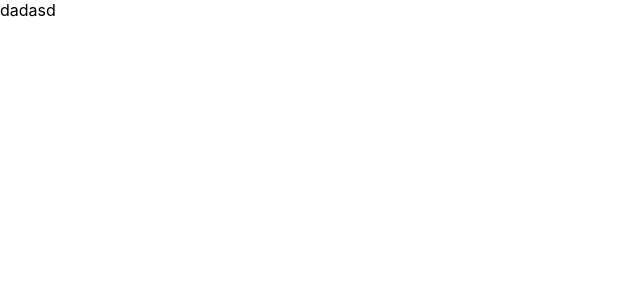
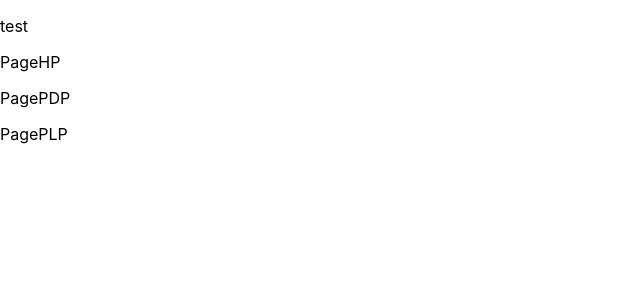
Before and after one commit to feyziyev007/FinalProject, a React (Create React App) app: page / in a window 1280 px wide. Shown: the top 300 px of the page, without its empty margins (0-640 px from the left). Built offline with nearby package versions, Linux system fonts and the light colour scheme.

Commit message:
Components is done

```diff
--- a/package.json
+++ b/package.json
@@ -6,6 +6,7 @@
     "@testing-library/jest-dom": "^4.2.4",
     "@testing-library/react": "^9.3.3",
     "@testing-library/user-event": "^7.1.2",
+    "node-sass": "^4.13.0",
     "react": "^16.12.0",
     "react-dom": "^16.12.0",
     "react-scripts": "3.3.0"
--- a/src/App.js
+++ b/src/App.js
@@ -1,9 +1,19 @@
 import React from 'react';
 import './App.css';
-// import { render } from '@testing-library/react';
+import PageCart from './Components/PageCart';
+import PageHP from './Components/PageHP';
+import PagePDP from './Components/PagePDP';
+import PagePLP from './Components/PagePLP';
 
 function App() {
-  return <div>dadasd</div>;
+  return (
+    <div>
+      <PageCart />
+      <PageHP />
+      <PagePDP />
+      <PagePLP />
+    </div>
+  );
 }
 
 export default App;
--- /dev/null
+++ b/src/Components/PageCart/index.js
@@ -0,0 +1,8 @@
+import React from 'react';
+import style from './style.scss';
+
+export default class PageCart extends React.Component {
+  render() {
+    return <p>test</p>;
+  }
+}
--- /dev/null
+++ b/src/Components/PageHP/index.js
@@ -0,0 +1,8 @@
+import React from 'react';
+import style from './style.scss';
+
+export default class PageHP extends React.Component {
+  render() {
+    return <p>PageHP</p>;
+  }
+}
--- /dev/null
+++ b/src/Components/PagePDP/index.js
@@ -0,0 +1,8 @@
+import React from 'react';
+import style from './style.scss';
+
+export default class PagePDP extends React.Component {
+  render() {
+    return <p>PagePDP</p>;
+  }
+}
--- /dev/null
+++ b/src/Components/PagePLP/index.js
@@ -0,0 +1,8 @@
+import React from 'react';
+import style from './style.scss';
+
+export default class PagePLP extends React.Component {
+  render() {
+    return <p>PagePLP</p>;
+  }
+}
```
Also changed, not shown: src/setupTests.js (deleted, +0 -5 lines), src/Components/PageCart/style.scss (added), src/Components/PageHP/style.scss (added), src/Components/PagePDP/style.scss (added), src/Components/PagePLP/style.scss (added), 2 other files (tests, documents, lock files or other folders).
